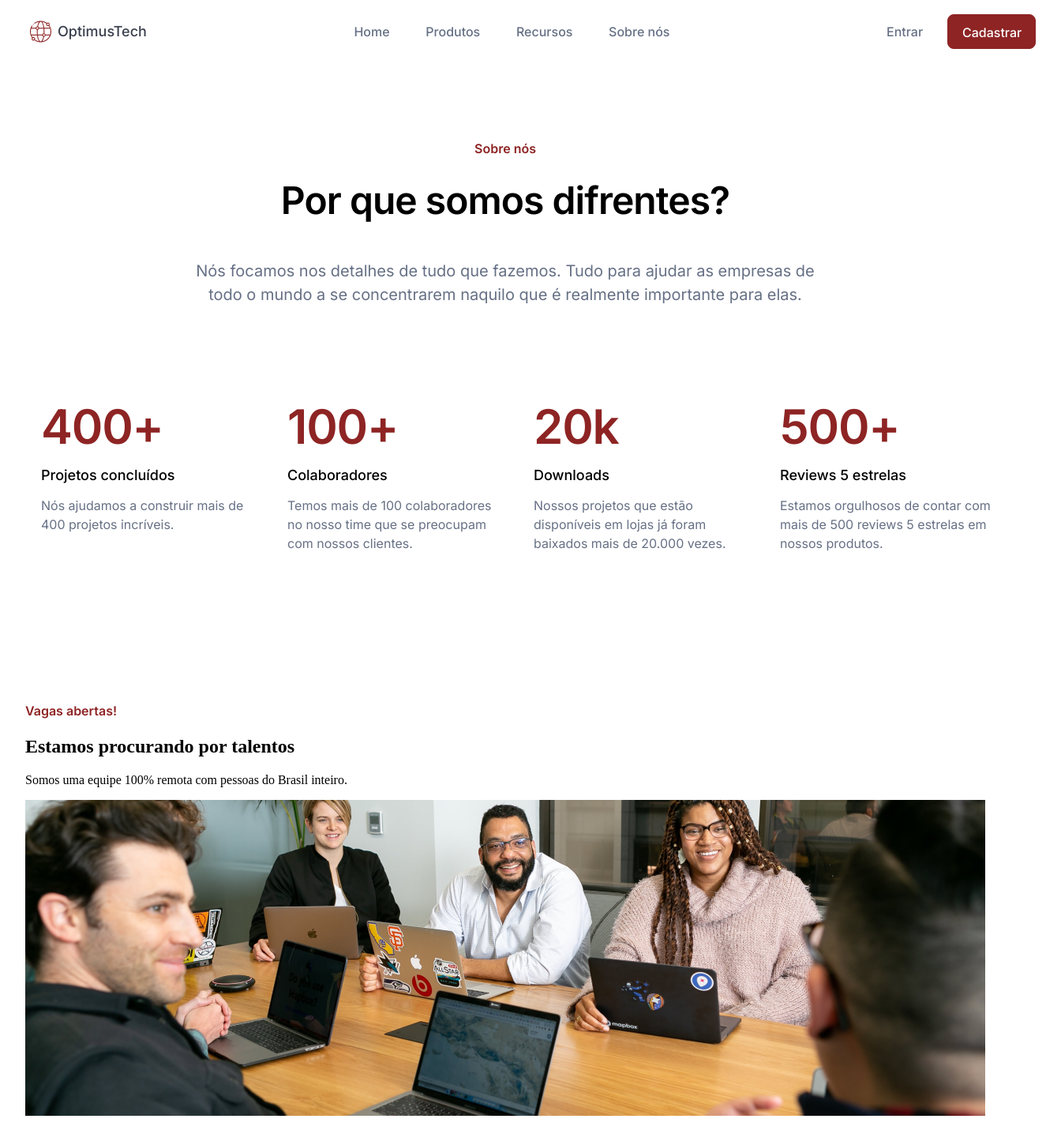
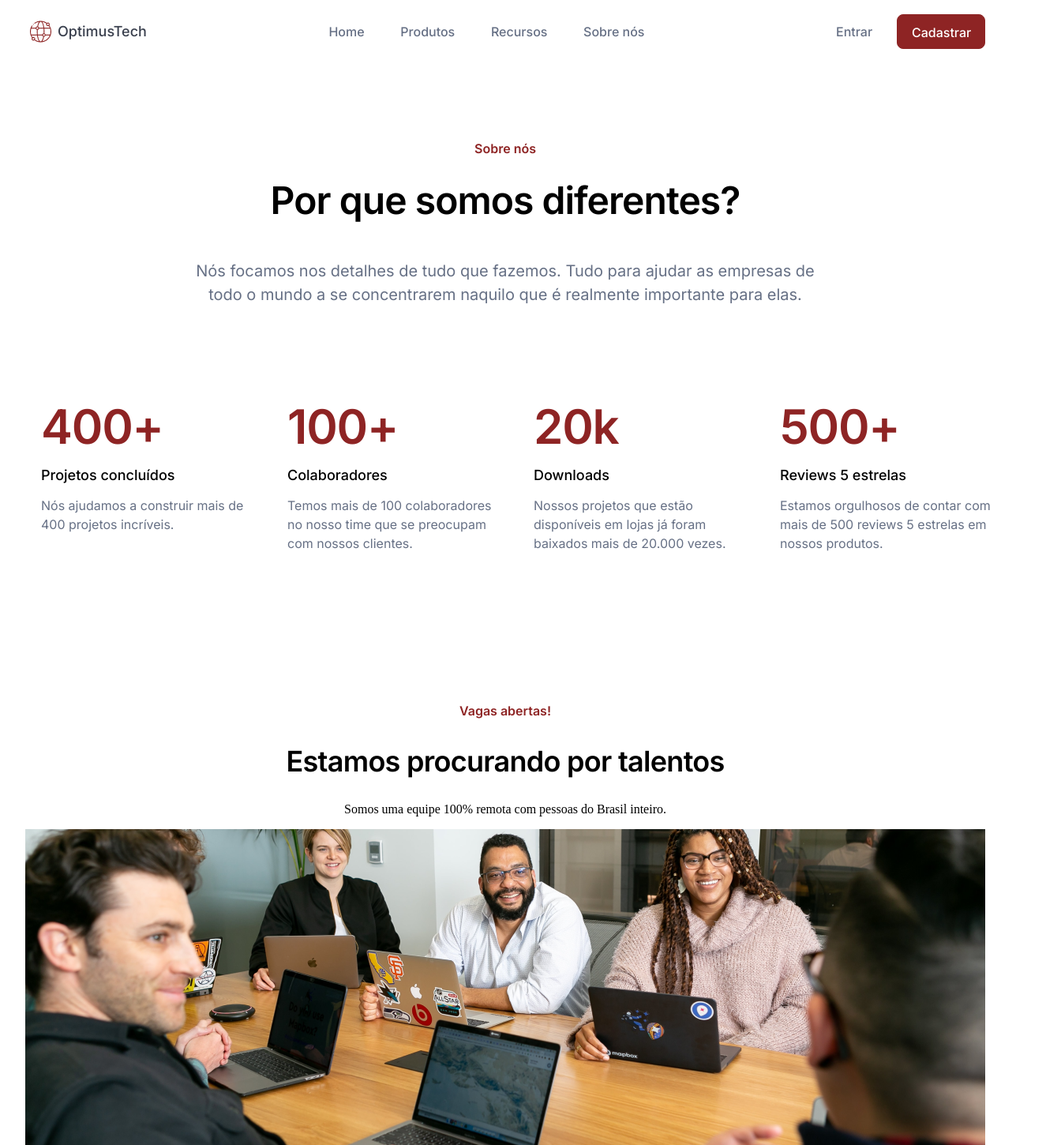
Before and after one commit to ArthurS-Almeida/ATIVIDADE_AVALIATIVA_-_FIGMA, a plain HTML site: page WEB/index.html in a window 1280 px wide. Shown: the top 1450 px of the page at 79% size, 1344 px wide, since content can reach past the window. Drawn offline with Linux system fonts and the light colour scheme.

Commit message:
Atualização do projeto.

```diff
--- a/WEB/index.html
+++ b/WEB/index.html
@@ -33,7 +33,7 @@
     <!-- Cabecalho da página -->
      <header id="cabecalho">
         <span class="link">Sobre nós</span>
-        <h1 id="cabecalho-titulo">Por que somos difrentes?</h1>
+        <h1 id="cabecalho-titulo">Por que somos diferentes?</h1>
         <div id="cabecalho-container-descricao">
             <p id="cabecalho-descricao">Nós focamos nos detalhes de tudo que fazemos. Tudo para ajudar as empresas de todo o mundo a se concentrarem naquilo que é realmente importante para elas.</p>
         </div>
@@ -72,8 +72,8 @@
     <main id="vagas">
         <article id="vagas-talentos">
             <span class="link">Vagas abertas!</span>
-            <h1>Estamos procurando por talentos</h1>
-            <p>Somos uma equipe 100% remota com pessoas do Brasil inteiro.</p>
+            <h1 id="vagas-titulo">Estamos procurando por talentos</h1>
+            <p id="vagas-descricao">Somos uma equipe 100% remota com pessoas do Brasil inteiro.</p>
             <picture>
                 <img src="img/vagas.png" alt="Equipe">
             </picture>
@@ -93,6 +93,7 @@
                     </li>
                 </ul>
             </li>
+            <a href="https://site-web-html-css.vercel.app/" target="_blank">site-web-html-css.vercel.app/</a>
 
             <li>
                 <h1>Desenvolvimento de Software</h1>
--- a/WEB/style.css
+++ b/WEB/style.css
@@ -28,13 +28,17 @@ body{
 
 /* NAV-BAR */
 #nav-bar{
-    height: 80px;
+    width: 100%; height: 80px;
     display: flex;
+    justify-content: center;
     align-items: center;
 }
 
 #nav-bar > header{
-    text-align: center;
+    width: 100%;
+    display: flex;
+    justify-content: center;
+    align-items: center;
 }
 
 #nav-bar-container{
@@ -234,8 +238,22 @@ body{
 /* Vagas MAIN*/
 
 #vagas{
+    text-align: center;
     padding: 96px 0;
     height: 1798px;
     display: grid;
     justify-content: center;
 }
+
+#vagas-titulo{
+    font-family: var(--fonte);
+    font-size: 36px;
+    font-weight: 600;
+    line-height: 44px;
+    letter-spacing: -0.02em;
+    text-align: center;
+}
+
+#vagas-descricao{
+
+}
```
